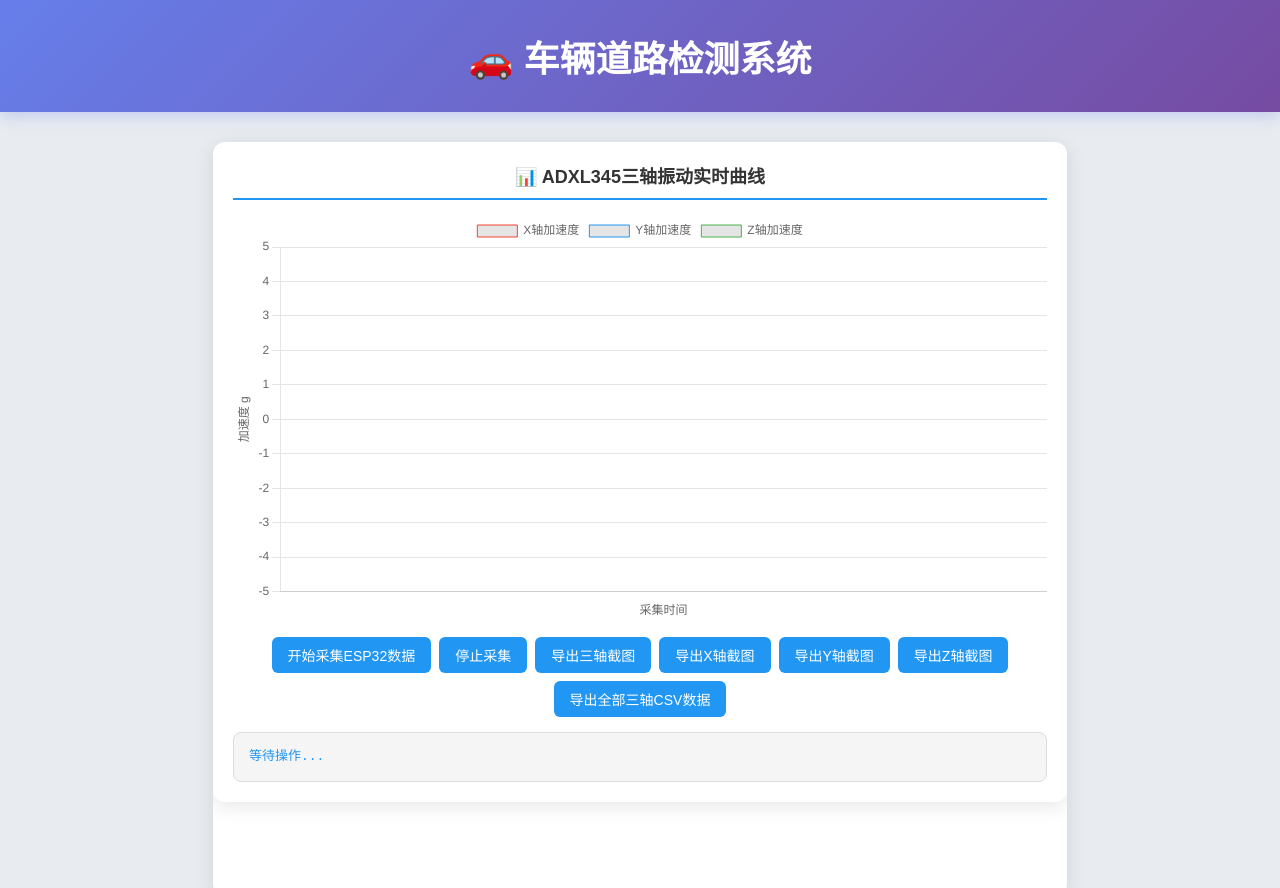
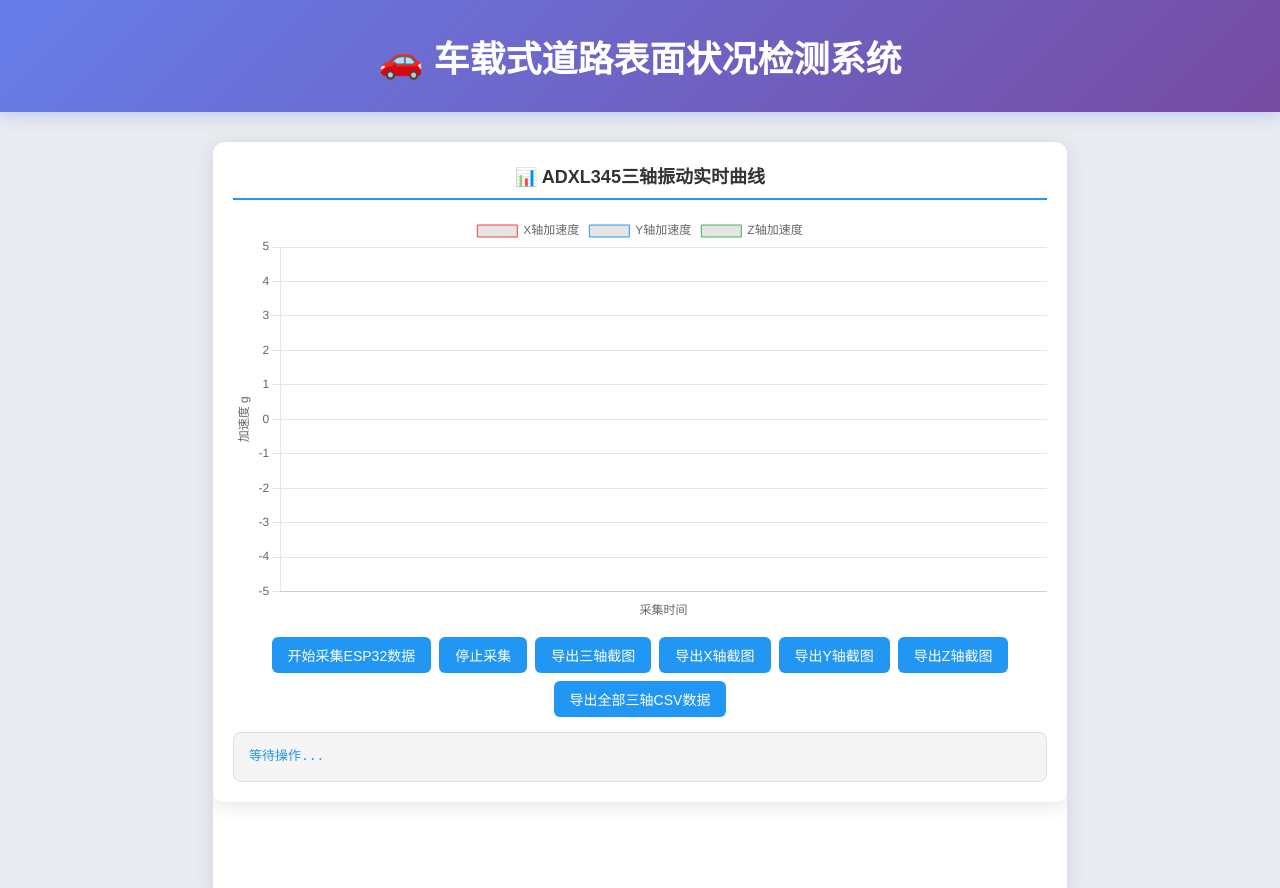
Before and after one commit to 123Lihb123/show_web, a website: page index.html in a window 1280 px wide. Shown: the top 888 px of the page. Drawn offline with Linux system fonts and the light colour scheme; some packages are replaced by stand-ins of ours; a script that the page names is missing.

Commit message:
Change title from 车辆道路检测系统 to 车载式道路表面状况检测系统

```diff
--- a/index.html
+++ b/index.html
@@ -3,7 +3,7 @@
   <head>
     <meta charset="UTF-8" />
     <meta name="viewport" content="width=device-width, initial-scale=1.0" />
-    <title>车辆道路检测系统</title>
+    <title>车载式道路表面状况检测系统</title>
     <style>
       * {
         margin: 0;
@@ -59,7 +59,7 @@
   </head>
 
   <body>
-    <div class="header">🚗 车辆道路检测系统</div>
+    <div class="header">🚗 车载式道路表面状况检测系统</div>
 
     <div class="main-content">
       <div class="chart-wrapper">
--- a/package.json
+++ b/package.json
@@ -1,7 +1,7 @@
 {
   "name": "show_web",
   "version": "1.0.0",
-  "description": "车辆道路检测系统",
+  "description": "车载式道路表面状况检测系统",
   "scripts": {
     "build": "echo 'Build complete'"
   }
```
Also changed, not shown: show.html (+2 -2 lines).
